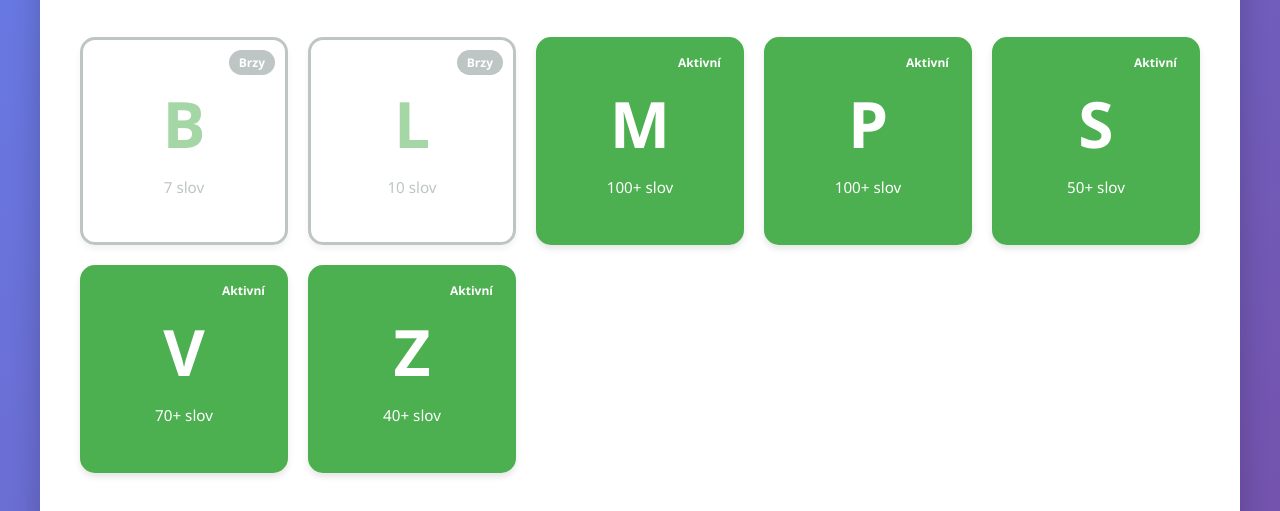
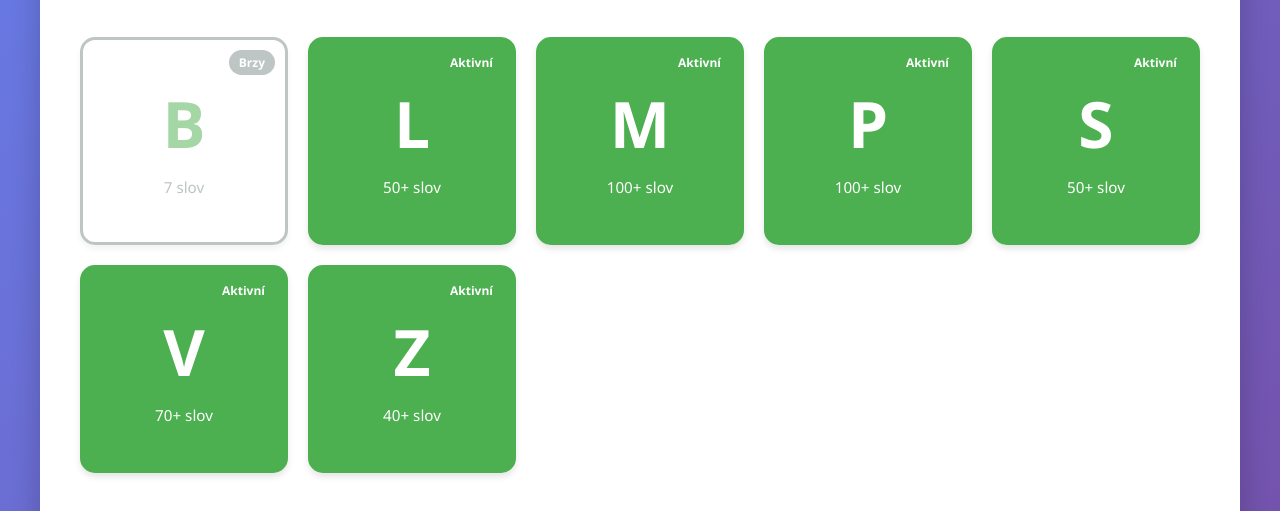
Before and after one commit to pavicz/vyuka, a plain HTML site: page cestina/vyjmenovana-slova.html in a window 1280 px wide. Shown: the part 266-777 px from the top of the page. Drawn offline with Linux system fonts and the light colour scheme.

Commit message:
Update vyjmenovana-slova.html

```diff
--- a/cestina/vyjmenovana-slova.html
+++ b/cestina/vyjmenovana-slova.html
@@ -257,10 +257,10 @@
                     <div class="letter-count">7 slov</div>
                 </a>
 
-                <a href="vyjmenovana-slova-l.html" class="letter-card coming-soon">
-                    <span class="status-badge coming-soon">Brzy</span>
+                <a href="vyjmenovana-slova-l.html" class="letter-card active">
+                    <span class="status-badge">Aktivní</span>
                     <div class="letter-big">L</div>
-                    <div class="letter-count">10 slov</div>
+                    <div class="letter-count">50+ slov</div>
                 </a>
 
                 <a href="vyjmenovana-slova-m.html" class="letter-card active">
```
